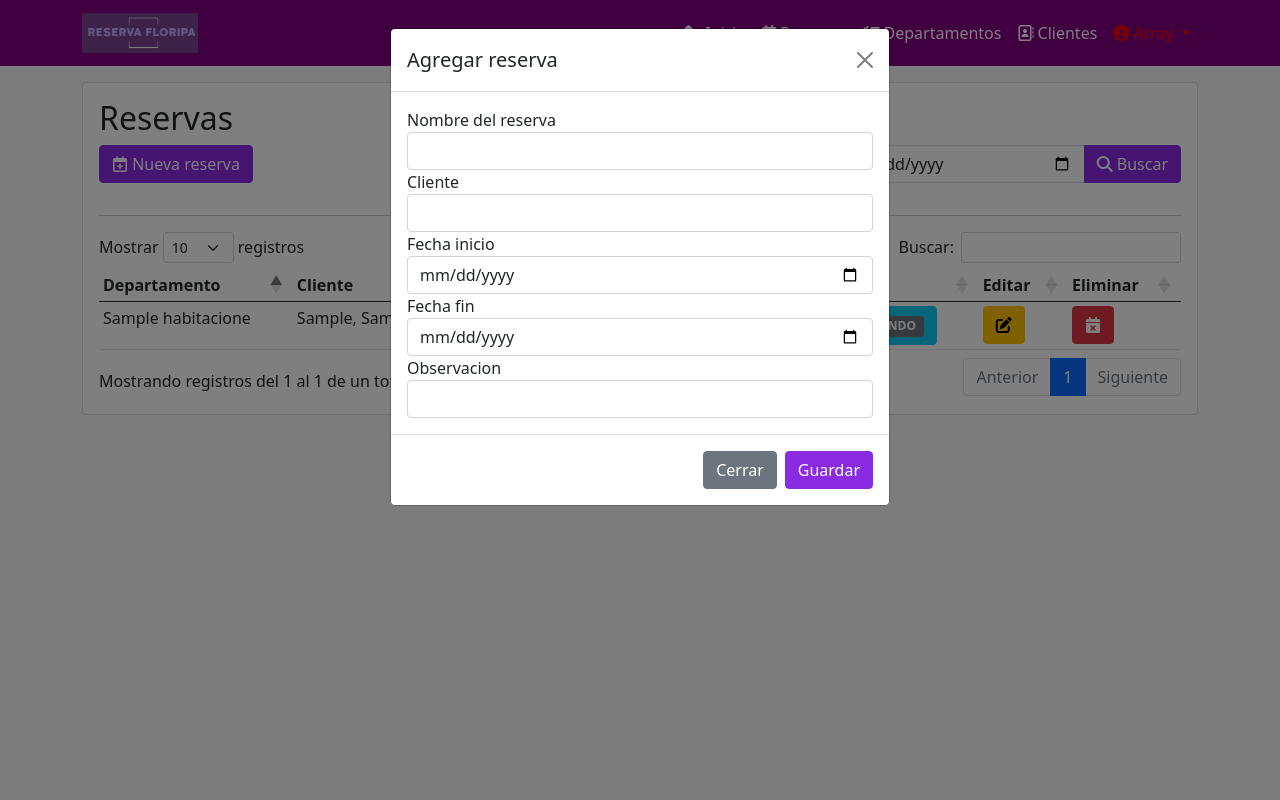
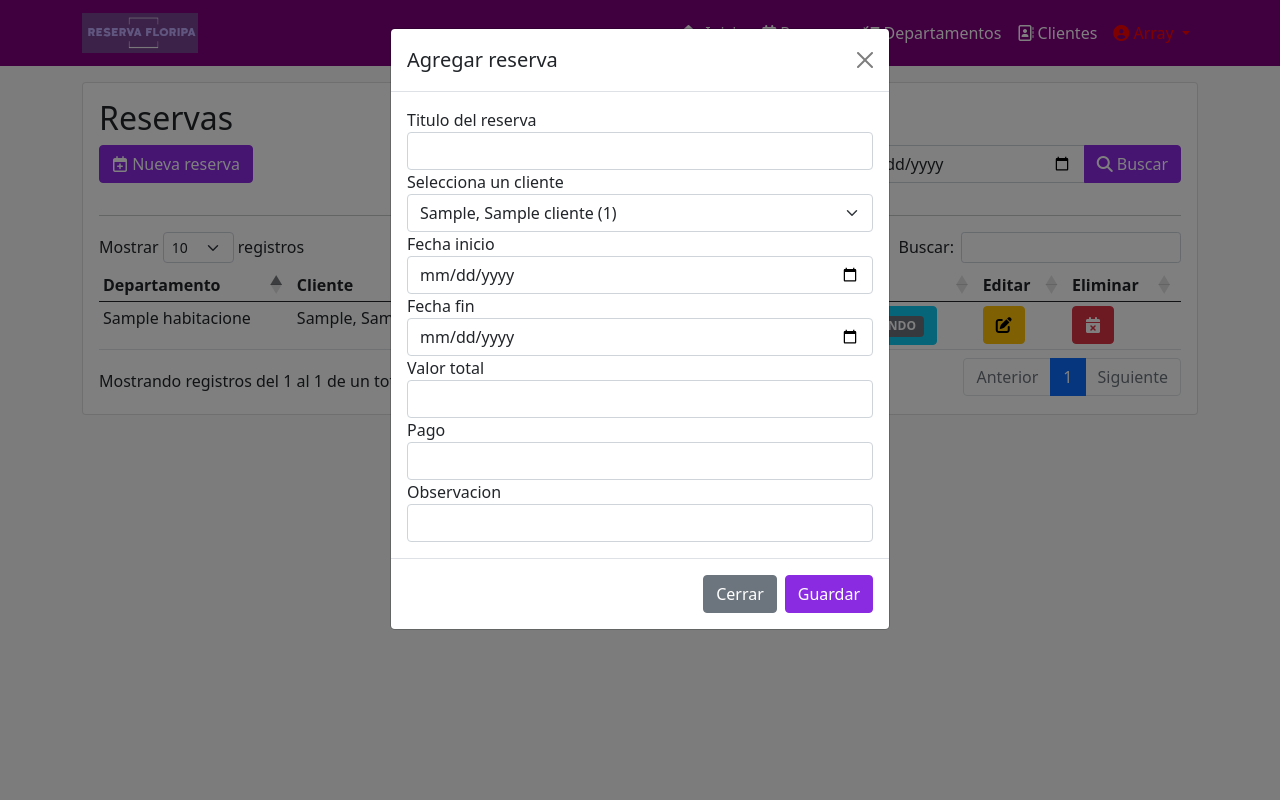
Before and after one commit to maximilianoscr/reserva-floripa, a PHP site: page /reserva/modulos/reservas.php in a window 1280 px wide, after a click on "Nueva reserva". Run offline with PHP 8.4, Linux system fonts and the light colour scheme; the visitor is signed in with stand-in values (Sample User, id 1); tables that the repository leaves empty or names only in its code hold one stand-in row (values such as "Sample post"); some libraries are stand-ins or nearby versions.

Commit message:
subo cambios

```diff
--- a/clases/Clientes.php
+++ b/clases/Clientes.php
@@ -4,7 +4,7 @@
     class Clientes extends Conexion {
         public function mostrarClientes($id_usuario) {
             $conexion = Conexion::conectar();
-            $sql = "SELECT * FROM t_clientes ";
+            $sql = "SELECT * FROM t_clientes order by apellido,nombre desc";
                //     WHERE idInvitado = $id_usuario";
             $respuesta = mysqli_query($conexion, $sql);
             return mysqli_fetch_all($respuesta, MYSQLI_ASSOC);
--- a/modulos/reservas/modal_agregar.php
+++ b/modulos/reservas/modal_agregar.php
@@ -1,4 +1,18 @@
+<?php
 
+include "../clases/Clientes.php";
+$Clientes = new Clientes();
+$items = $Clientes->mostrarClientes(1);
+$select_clientes="<label for='id_cliente'>Selecciona un cliente</label>".
+                "<select name='id_cliente' id='id_cliente' class='form-select' required>'";
+foreach($items as $id => $dato){
+  $select_clientes.='<option value='. $dato['id_cliente'] . '>' .
+                               $dato['apellido'] .", ".$dato['nombre']." (".$dato['id_cliente'].")".
+                    '</option>';
+}
+$select_clientes.= '</select>';
+
+?>
 <!-- Modal -->
 <form id="frmAgregarReserva" onsubmit="return agregarReserva()">
   <div class="modal fade" id="modal_agregar_reserva" tabindex="-1" aria-labelledby="modal_agregar_reservaLabel" aria-hidden="true">
@@ -9,16 +23,19 @@
           <button type="button" class="btn-close" data-bs-dismiss="modal" aria-label="Close"></button>
         </div>
         <div class="modal-body">
-          <label for="nombre_reserva">Nombre del reserva</label>
+          <label for="nombre_reserva">Titulo del reserva</label>
           <input type="text" class="form-control" id="nombre_reserva" name="nombre_reserva" required>
-          <label for="cliente">Cliente</label>
-          <input type="text" class="form-control" id="cliente" name="cliente" required>
+          <?php echo $select_clientes ; ?>
           <label for="fecha_inicio">Fecha inicio</label>
           <input type="date" class="form-control" id="fecha_inicio" name="fecha_inicio" required>
           <label for="fecha_fin">Fecha fin</label>
           <input type="date" class="form-control" id="fecha_fin" name="fecha_fin" required>
-          <label for="fecha">Observacion</label>
-          <input type="text" class="form-control" id="fecha" name="fecha" required>
+          <label for="total">Valor total</label>
+          <input type="number" class="form-control" id="total" name="total" required>
+          <label for="parcial">Pago</label>
+          <input type="number" class="form-control" id="parcial" name="parcial" required>
+          <label for="obs">Observacion</label>
+          <input type="text" class="form-control" id="obs" name="obs" required>
         </div>
         <div class="modal-footer">
           <button type="button" class="btn btn-secondary" data-bs-dismiss="modal">Cerrar</button>
--- a/modulos/reservas/modal_editar.php
+++ b/modulos/reservas/modal_editar.php
@@ -9,13 +9,17 @@
       </div>
       <div class="modal-body">
           <input type="text" id="id_reserva" name="id_reserva" hidden>
-          <label for="nombre_reservau">Nombre de la reserva</label>
+          <label for="nombre_reservau">Titulo del reserva</label>
           <input type="text" class="form-control" id="nombre_reservau" name="nombre_reservau" required>
           <label for="fecha_iniciou">Fecha inicio</label>
           <input type="time" class="form-control" id="fecha_iniciou" name="fecha_iniciou" required>
           <label for="fecha_finu">Fecha fin</label>
           <input type="time" class="form-control" id="fecha_finu" name="fecha_finu" required>
-          <label for="fechau">Observacion</label>
+          <label for="totalu">Valor total</label>
+          <input type="number" class="form-control" id="totalu" name="totalu" required>
+          <label for="parcialu">Pago</label>
+          <input type="number" class="form-control" id="parcialu" name="parcialu" required>
+          <label for="obsu">Observacion</label>
           <input type="text" class="form-control" id="obsu" name="obsu" required>
       </div>
       <div class="modal-footer">
```
